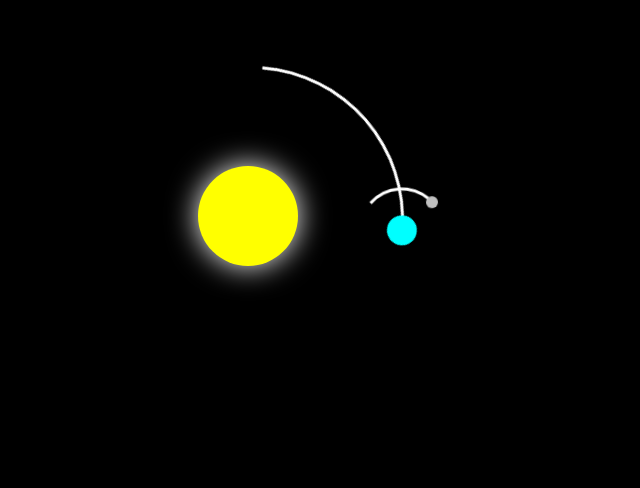
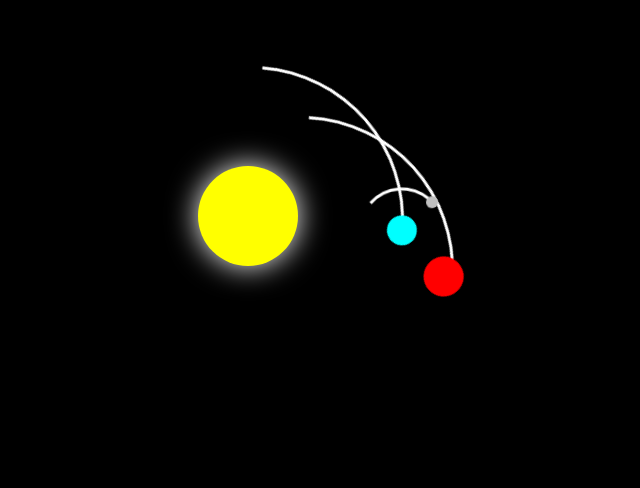
Before and after one commit to charisios10/small-solar-system, a plain HTML site: page index.html in a window 1280 px wide. Shown: the part 184-672 px from the top of the page, without its empty margins (392-1032 px from the left). Drawn offline with Linux system fonts and the light colour scheme.

Commit message:
Added mars
mars might be a little bit out of orbit but i dont know how to fix it but its ok.

```diff
--- a/index.html
+++ b/index.html
@@ -13,6 +13,7 @@
   <body>
     <div class="container">
       <div class="sun"></div>
+      <div class="mars"></div>
       <div class="earth">
         <div class="moon"></div>
       </div>
--- a/style.css
+++ b/style.css
@@ -27,7 +27,8 @@ body {
   box-shadow: 0 0 3em white;
 }
 .earth,
-.moon {
+.moon,
+.mars {
   position: absolute;
   border-style: solid;
   border-color: white transparent transparent transparent;
@@ -48,8 +49,16 @@ body {
   height: 8em;
   animation: orbit 2.7s linear infinite;
 }
+.mars {
+  top: 10em;
+  left: 10em;
+  width: 30em;
+  height: 30em;
+  animation: orbit 37.5s linear infinite;
+}
 .earth::before,
-.moon::before {
+.moon::before,
+.mars::before {
   content: "";
   position: absolute;
   border-radius: 50%;
@@ -60,6 +69,13 @@ body {
   width: 3em;
   height: 3em;
   background-color: aqua;
+}
+.mars::before {
+  top: 2.9em;
+  right: 2.9em;
+  width: 4em;
+  height: 4em;
+  background-color: red;
 }
 .moon::before {
   top: 0.8em;
```
